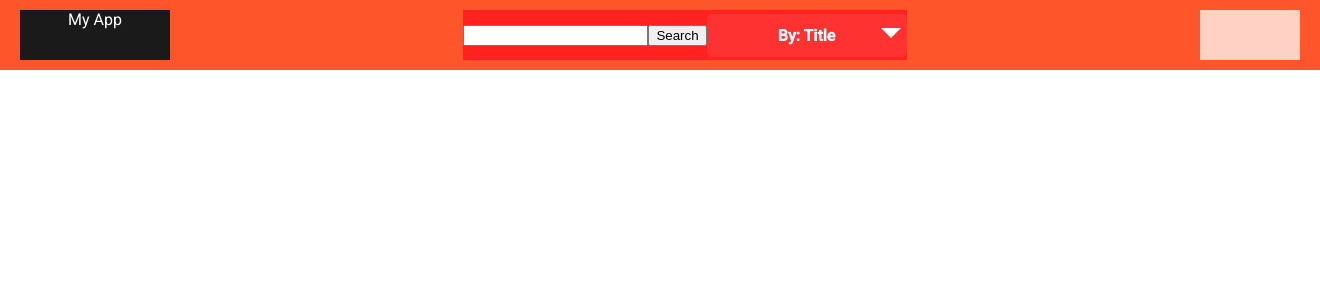
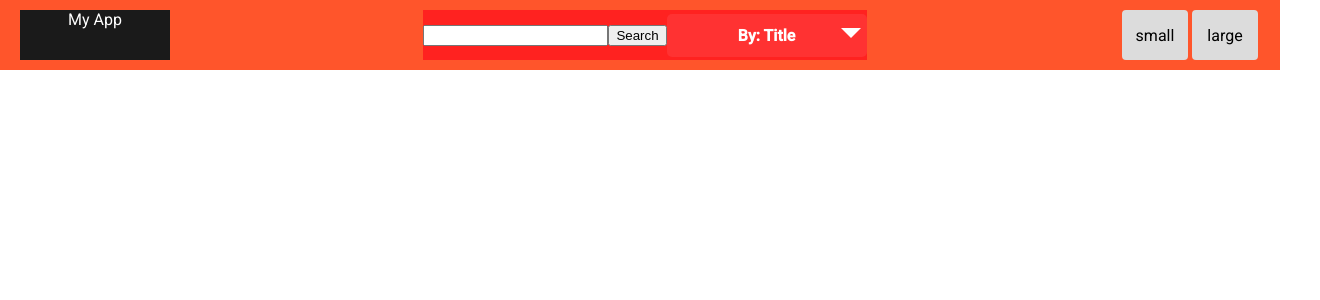
Before and after one commit to erom-dm/MovieSearch, a React (Create React App) app: page / in a window 1280 px wide. Shown: the top 300 px of the page, 1320 px wide, since content can reach past the window. Built offline with nearby package versions, Linux system fonts and the light colour scheme.

Commit message:
Display mode selector buttons mockup

```diff
--- a/src/components/Header/header.scss
+++ b/src/components/Header/header.scss
@@ -1,11 +1,11 @@
+@import '../../style/variables';
+
 .header{
   display: flex;
   justify-content: space-between;
   background-color: #ff552b;
   height: 50px;
-  width: 100%;
   padding: 10px 20px;
-  margin-bottom: 10px;
   font-family: Roboto, sans-serif;
 
   &__logo{
@@ -25,4 +25,23 @@
     width: 100px;
     background-color: #ffd1c4;
   }
+
+  &__display-mode{
+    display: flex;
+    width: 140px;
+  }
+
+  &__switch{
+    @include button-reset;
+    width: 100%;
+    background-color: #dcdcdc;
+    border-radius: 4px;
+    margin: 0 2px;
+
+    &:focus{
+      background-color: grey;
+    }
+  }
+
+
 }
--- a/src/components/Header/index.jsx
+++ b/src/components/Header/index.jsx
@@ -20,7 +20,10 @@ class Header extends Component {
           <SearchBar query={this.testQuery} />
           <Dropdown />
         </div>
-        <div className="header__search-menu" />
+        <div className="header__display-mode">
+          <button className="header__switch" type="button">small</button>
+          <button className="header__switch" type="button">large</button>
+        </div>
       </div>
     );
   }
```
